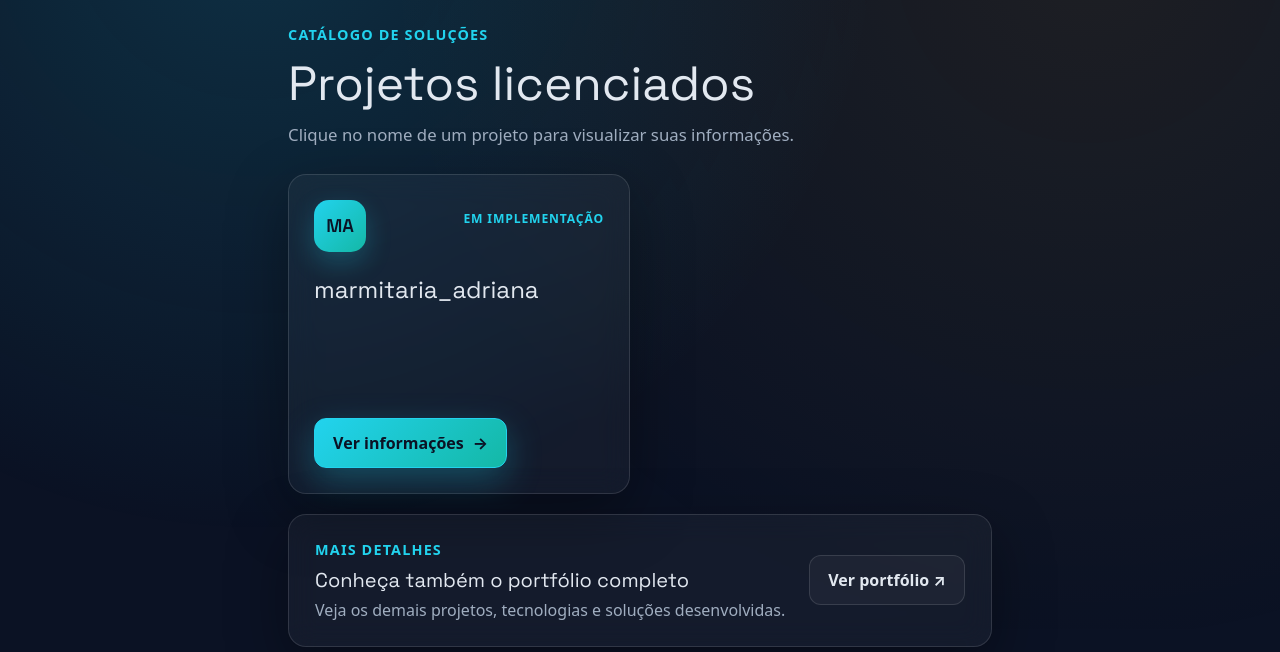
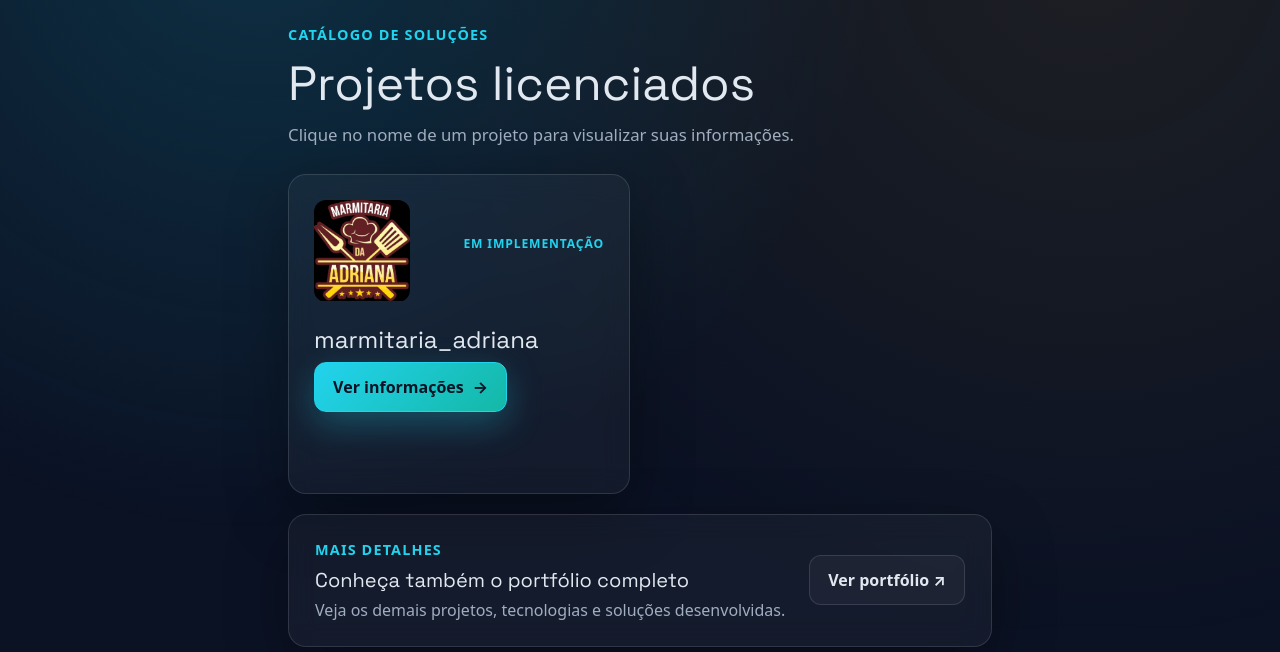
Before and after one commit to andreportol/my_portifolio, a Django app: page /licencas/projetos/ in a window 1280 px wide. Shown: the part 171-823 px from the top of the page. Run offline with Django 4.2, Linux system fonts and the light colour scheme; a user stored in the database is signed in; data that the repository does not hold is empty.

Commit message:
Ajustando a tela.

```diff
--- a/core/project_catalog.py
+++ b/core/project_catalog.py
@@ -16,6 +16,7 @@ PROJECTS = {
     'marmitaria_adriana': {
         'name': 'marmitaria_adriana',
         'mark': 'MA',
+        'logo': 'img/marmitaria-adriana-logo.jpeg',
         'status': 'Em implementação',
         'billing': {
             'amount': None,
--- a/core/static/css/site.css
+++ b/core/static/css/site.css
@@ -1638,3 +1638,20 @@ footer {
         text-align: center;
     }
 }
+
+.license-project-logo {
+    display: block;
+    width: 96px;
+    height: 102px;
+    object-fit: contain;
+    flex-shrink: 0;
+    border-radius: 12px;
+}
+
+.license-project-card--marmitaria h2 {
+    margin-bottom: 8px;
+}
+
+.license-project-card--marmitaria .license-project-action {
+    margin-top: 0;
+}
--- a/core/templates/licencas_projetos.html
+++ b/core/templates/licencas_projetos.html
@@ -1,4 +1,5 @@
 {% extends "base.html" %}
+{% load static %}
 
 {% block title %}Projetos licenciados | André Luzardo Porto{% endblock %}
 
@@ -12,9 +13,13 @@
 
     <section class="license-project-grid" aria-label="Projetos disponíveis">
         {% for slug, project in projects.items %}
-        <article class="glass-card license-project-card">
+        <article class="glass-card license-project-card{% if slug == 'marmitaria_adriana' %} license-project-card--marmitaria{% endif %}">
             <div class="license-project-card-top">
+                {% if project.logo %}
+                <img class="license-project-logo" src="{% static project.logo %}" alt="Logomarca da Marmitaria da Adriana" width="96" height="102">
+                {% else %}
                 <span class="license-project-mark" aria-hidden="true">{{ project.mark }}</span>
+                {% endif %}
                 <span class="license-option-badge">{{ project.status }}</span>
             </div>
             <h2><a href="{% url 'core:licenca_projeto_detalhe' slug=slug %}">{{ project.name }}</a></h2>
```
Also changed, not shown: core/static/img/marmitaria-adriana-logo.jpeg (added).
